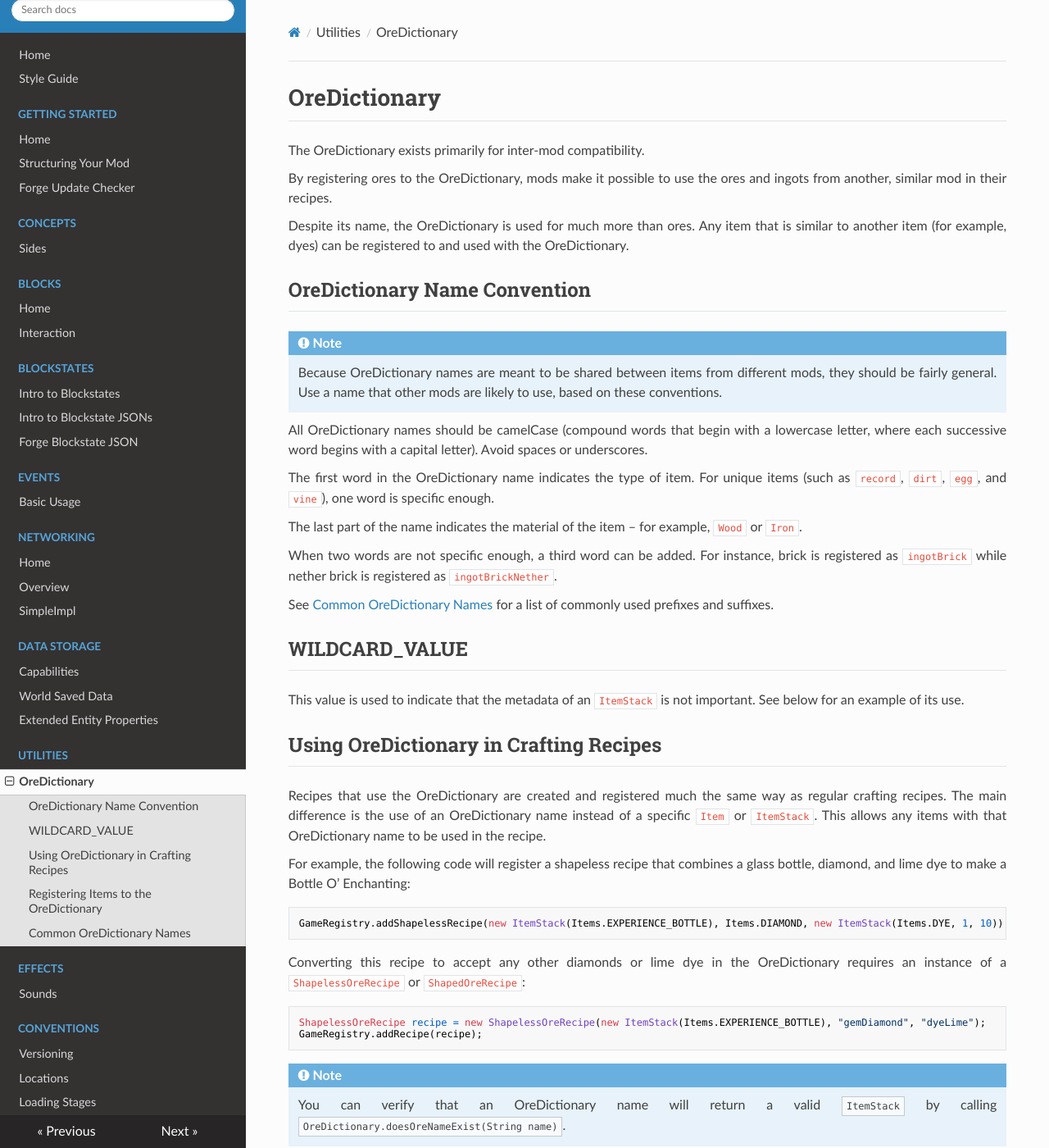
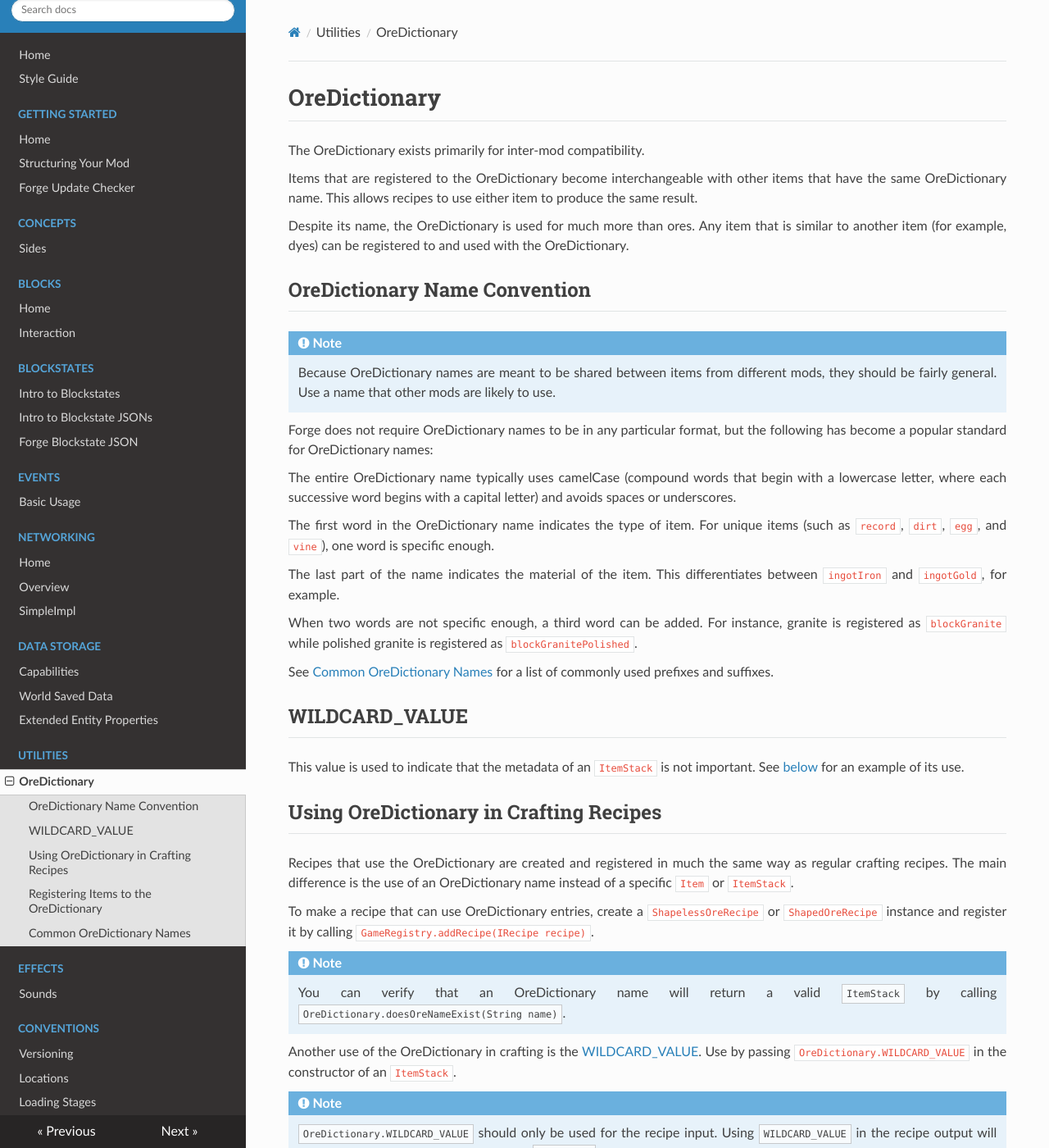
Before and after one commit to MinecraftForge/Documentation, an MkDocs documentation site: the page built from docs/utilities/oredictionary.md, in a window 1280 px wide and 1400 px high. Shown: the whole window at 82% size. Built offline with MkDocs 1.6.1, drawn with Linux system fonts in a browser that asks for light colours; nearby versions of some CDN libraries; old or Windows-style settings are respelled for this version of MkDocs; some of the changed text lies outside the part shown.

Commit message:
Fix format, suggested fixes.
Switched from using ## to using underline-headings.
Removed large, unnecesary code blocks. Added disclaimer that
OreDictionary name convention is not a hard-fast rule (ie, Forge won't
break if you use a different convention).

````diff
--- a/docs/utilities/oredictionary.md
+++ b/docs/utilities/oredictionary.md
@@ -1,70 +1,63 @@
 OreDictionary
-======
+=============
 
 The OreDictionary exists primarily for inter-mod compatibility.
 
-By registering ores to the OreDictionary, mods make it possible to use the ores and ingots from another, similar mod in their recipes.
+Items that are registered to the OreDictionary become interchangeable with other items that have the same OreDictionary name. This allows recipes to use either item to produce the same result.
 
 Despite its name, the OreDictionary is used for much more than ores. Any item that is similar to another item (for example, dyes) can be registered to and used with the OreDictionary.
 
-## OreDictionary Name Convention
+OreDictionary Name Convention
+-----------------------------
 
 !!! note
-    Because OreDictionary names are meant to be shared between items from different mods, they should be fairly general. Use a name that other mods are likely to use, based on these conventions.
+    Because OreDictionary names are meant to be shared between items from different mods, they should be fairly general. Use a name that other mods are likely to use.
 
-All OreDictionary names should be camelCase (compound words that begin with a lowercase letter, where each successive word begins with a capital letter). Avoid spaces or underscores.
+Forge does not require OreDictionary names to be in any particular format, but the following has become a popular standard for OreDictionary names:
+
+The entire OreDictionary name typically uses camelCase (compound words that begin with a lowercase letter, where each successive word begins with a capital letter) and avoids spaces or underscores.
 
 The first word in the OreDictionary name indicates the type of item. For unique items (such as `record`, `dirt`, `egg`, and `vine`), one word is specific enough.
 
-The last part of the name indicates the material of the item -- for example, `Wood` or `Iron`.
+The last part of the name indicates the material of the item. This differentiates between `ingotIron` and `ingotGold`, for example.
 
-When two words are not specific enough, a third word can be added. For instance, brick is registered as `ingotBrick` while nether brick is registered as `ingotBrickNether`.
+When two words are not specific enough, a third word can be added. For instance, granite is registered as `blockGranite` while polished granite is registered as `blockGranitePolished`.
 
 See [Common OreDictionary Names](#common-oredictionary-names) for a list of commonly used prefixes and suffixes.
 
-## WILDCARD_VALUE
+WILDCARD_VALUE
+--------------
 
-This value is used to indicate that the metadata of an `ItemStack` is not important. See below for an example of its use.
+This value is used to indicate that the metadata of an `ItemStack` is not important. See [below](#using-oredictionary-in-crafting-recipes) for an example of its use.
 
-## Using OreDictionary in Crafting Recipes
+Using OreDictionary in Crafting Recipes
+---------------------------------------
 
-Recipes that use the OreDictionary are created and registered much the same way as regular crafting recipes. The main difference is the use of an OreDictionary name instead of a specific `Item` or `ItemStack`. This allows any items with that OreDictionary name to be used in the recipe.
+Recipes that use the OreDictionary are created and registered in much the same way as regular crafting recipes. The main difference is the use of an OreDictionary name instead of a specific `Item` or `ItemStack`.
 
-For example, the following code will register a shapeless recipe that combines a glass bottle, diamond, and lime dye to make a Bottle O' Enchanting:
-
-```java
-GameRegistry.addShapelessRecipe(new ItemStack(Items.EXPERIENCE_BOTTLE), Items.DIAMOND, new ItemStack(Items.DYE, 1, 10));
-```
-
-Converting this recipe to accept any other diamonds or lime dye in the OreDictionary requires an instance of a `ShapelessOreRecipe` or `ShapedOreRecipe`:
-
-```java
-ShapelessOreRecipe recipe = new ShapelessOreRecipe(new ItemStack(Items.EXPERIENCE_BOTTLE), "gemDiamond", "dyeLime");
-GameRegistry.addRecipe(recipe);
-```
+To make a recipe that can use OreDictionary entries, create a `ShapelessOreRecipe` or `ShapedOreRecipe` instance and register it by calling `GameRegistry.addRecipe(IRecipe recipe)`.
 
 !!! note
     You can verify that an OreDictionary name will return a valid `ItemStack` by calling `OreDictionary.doesOreNameExist(String name)`.
 
 Another use of the OreDictionary in crafting is the [WILDCARD_VALUE](#wildcard_value). Use by passing `OreDictionary.WILDCARD_VALUE` in the constructor of an `ItemStack`.
 
-For example, the following code will use any damaged stone axe and a diamond to craft a non-damaged stone axe:
+!!! note
+    `OreDictionary.WILDCARD_VALUE` should only be used for the recipe input. Using `WILDCARD_VALUE` in the recipe output will only hardcode the damage of the output `ItemStack`.
 
-```java
-GameRegistry.addShapelessRecipe(new ItemStack(Items.STONE_AXE, 1, 0), new ItemStack(Items.STONE_AXE, 1, OreDictionary.WILDCARD_VALUE), Items.DIAMOND);
-```
-
-## Registering Items to the OreDictionary
+Registering Items to the OreDictionary
+--------------------------------------
 
 Add entries to the OreDictionary during the `FMLPreInitializationEvent` phase, after initializing the blocks and items that you will register.
 
 Simply call `OreDictionary.registerOre(ItemStack stack, String name)` with an `ItemStack` containing your item or block and its metadata value to register it to the OreDictionary.
 
-You can also call one of the overloads of `OreDictionary.registerOre` that takes a `Block` or `Item` to avoid creating the `ItemStack` yourself.
+You can also call one of the overloads of `OreDictionary.registerOre` that take a `Block` or `Item` to avoid creating the `ItemStack` yourself.
 
 See [OreDictionary Name Convention](#oredictionary-name-convention) for tips on formatting the OreDictionary name of the `ItemStack`.
 
-## Common OreDictionary Names
+Common OreDictionary Names
+--------------------------
 
 All OreDictionary names for Minecraft items and blocks can be found in `net.minecraftforge.oredict.OreDictionary`. A full list will not be included here.
 
````
